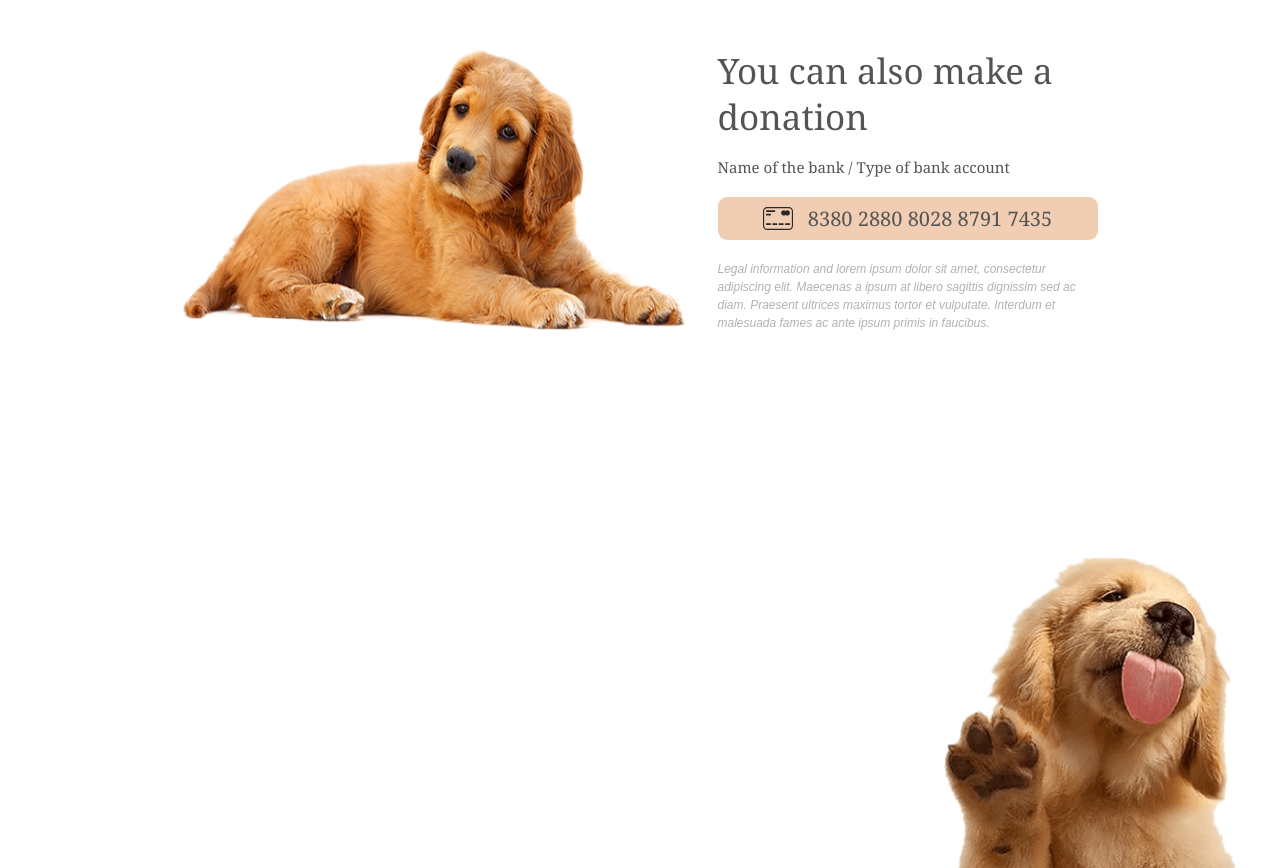
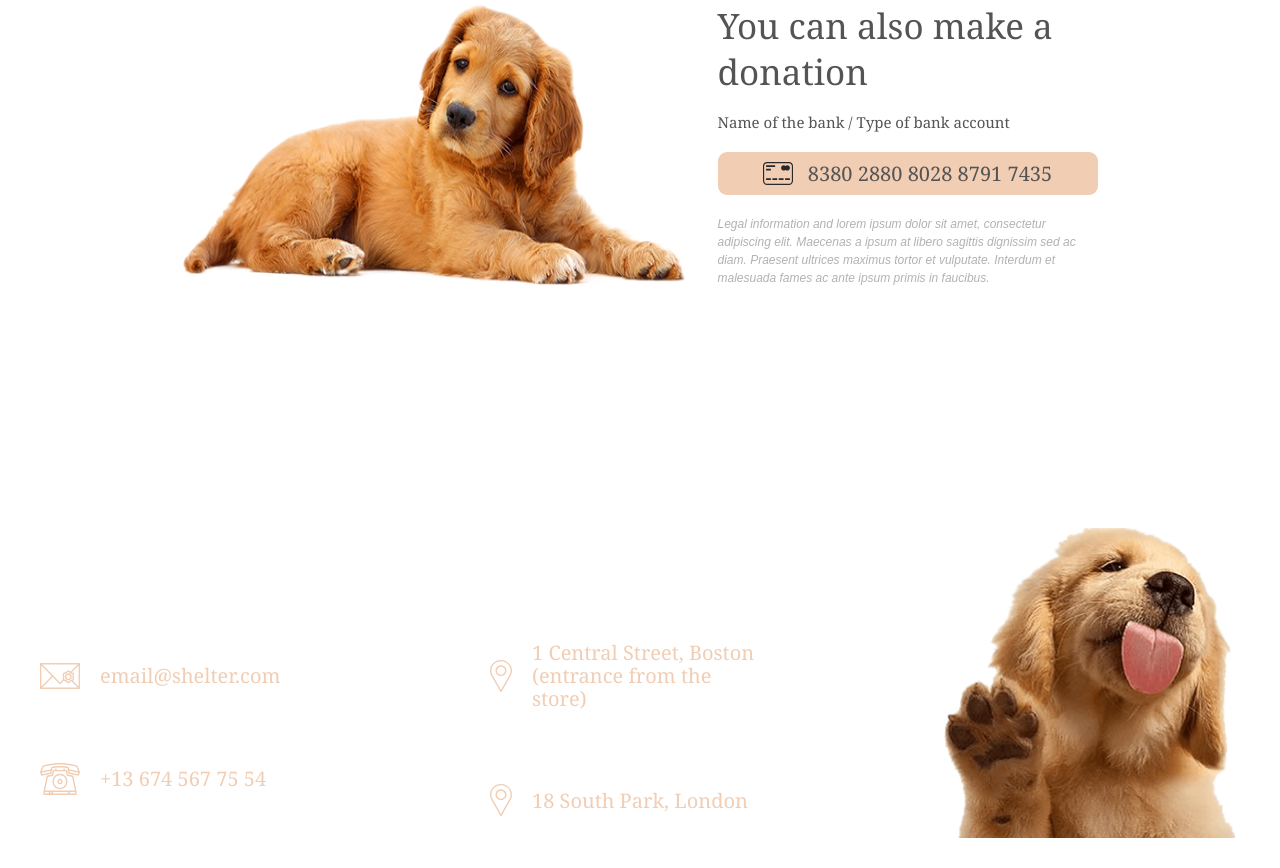
Before and after one commit to zuurakans/shelter, a plain HTML site: page index.html in a window 1280 px wide. Shown: the part 2631-3499 px from the top of the page. Drawn offline with Linux system fonts and the light colour scheme.

Commit message:
init: footer section completion

```diff
--- a/index.html
+++ b/index.html
@@ -99,9 +99,28 @@
     <div class="container">
     <div class="footer__wrapper">
       <div class="footer__contact">
+       <h3 class="footer__title">For questions and suggestions</h3>
+       <div class="footer__row">
+         <img class="footer__img" src="./img/mail.svg" alt="mail">
+         <p class="footer__text">email@shelter.com</p>
+       </div>
+       <div class="footer__row">
+        <img class="footer__img" src="./img/phone.svg" alt="mail">
+        <p class="footer__text">+13 674 567 75 54</p>
+      </div>
 
       </div>
-      <div class="footer__address"></div>
+      <div class="footer__address">
+        <h3 class="footer__title">We are waiting for your visit</h3>
+        <div class="footer__row">
+          <img class="footer__img" src="./img/pin.svg" alt="mail">
+          <p class="footer__text" class="footer__text">1 Central Street, Boston (entrance from the store)</p>
+        </div>
+        <div class="footer__row">
+          <img class="footer__img" src="./img/pin.svg" alt="mail">
+          <p class="footer__text">18 South Park, London </p>
+        </div>
+      </div>
       <img src="./img/footer-puppy.png" alt="footer-puppy">
     </div>
   </div>
--- a/style.css
+++ b/style.css
@@ -179,7 +179,7 @@ nav{
   border-radius: 9px 9px 0px 0px;
 }
 .friends__text{
-  padding:60px 0;
+  padding:50px 0 25px;
   font-family: 'Georgia';
   font-style: normal;
   font-weight: 400;
@@ -301,6 +301,34 @@ nav{
 }
 .footer__wrapper{
   display:flex;
+  align-items: center;
   justify-content: space-between;
   padding-top:56px;
 }
+.footer__title{
+  font-family: 'Georgia';
+  font-style: normal;
+  font-weight: 400;
+  font-size: 35px;
+  line-height: 130%;
+  color: #FFFFFF;
+  max-width: 270px;
+
+}
+.footer__row{
+  display:flex;
+  align-items: center;
+  padding:37px 0 37px;
+  max-width: 270px;
+}
+.footer__text{
+  font-family: 'Georgia';
+  font-style: normal;
+  font-weight: 400;
+  font-size: 20px;
+  line-height: 115%;
+  color: #F1CDB3;
+}
+.footer__img{
+  padding-right:20px;
+}
```
Also changed, not shown: img/mail.svg (added), img/phone.svg (added), img/pin.svg (added).
